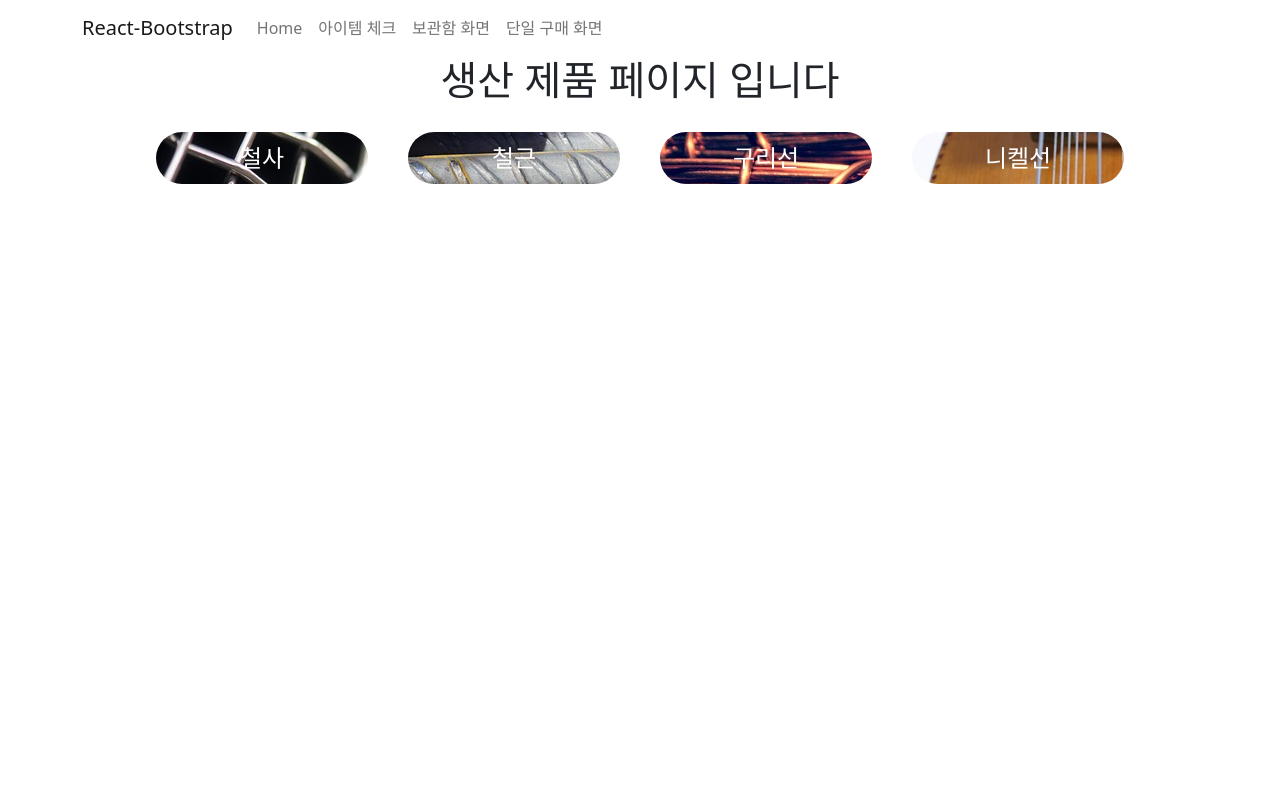
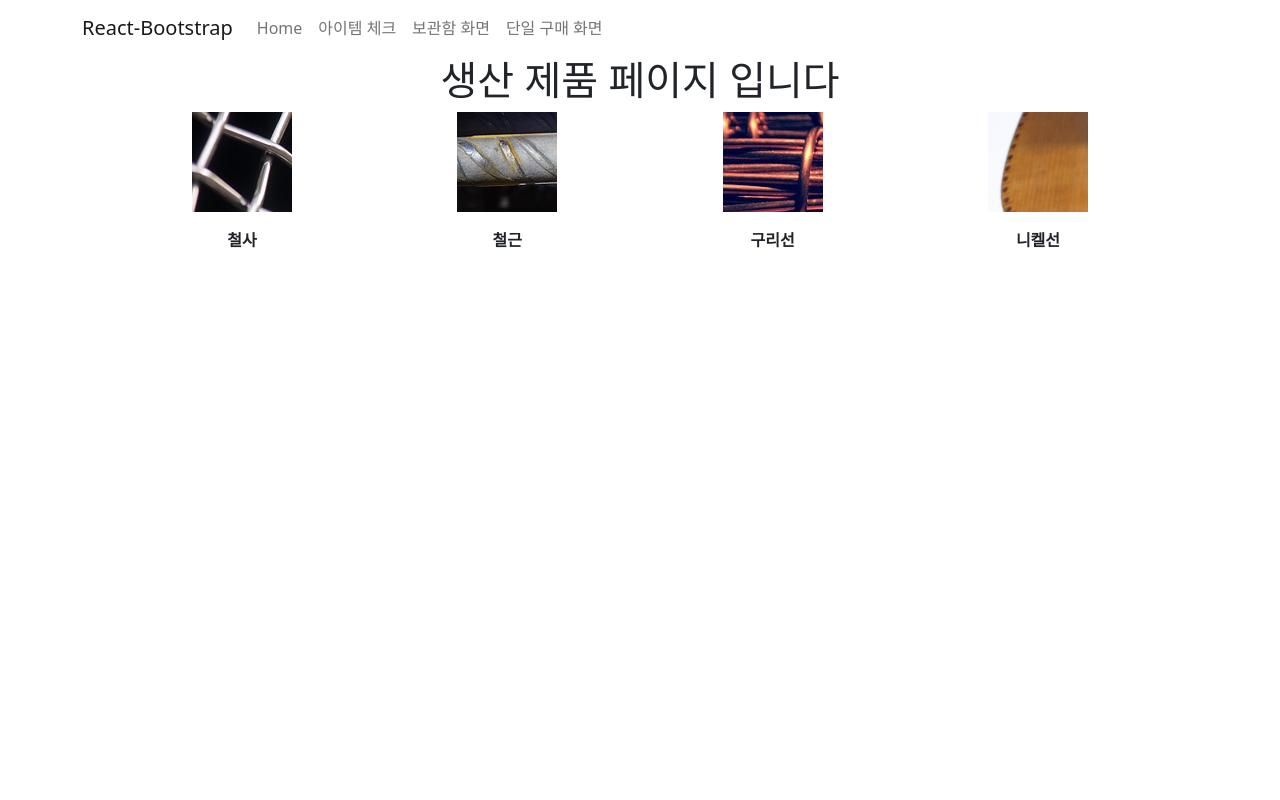
Before and after one commit to KIMPPT/redesignpage, a React (Create React App) app in the folder project-app/: page /itemcheck/product1 in a window 1280 px wide. Shown: the top 800 px of the page. Built offline with nearby package versions, Linux system fonts and the light colour scheme; a web font is replaced by a local one.

Commit message:
07291838

```diff
--- a/project-app/src/CSS/detail.css
+++ b/project-app/src/CSS/detail.css
@@ -2,6 +2,9 @@ li {
     text-align: left
 }
 
+.detail{
+    margin-top:10px;
+}
 .detailimage {
     margin-top: 20px;
 }
--- a/project-app/src/CSS/main.css
+++ b/project-app/src/CSS/main.css
@@ -1,7 +1,10 @@
+h1{
+  margin:auto;
+  margin-top:20px;
+}
 .maintable {
-  position: relative;
-  left: 65%;
   margin-top: 40px;
+  width:35vw;
 }
 
 .maintable td {
@@ -10,14 +13,19 @@
 }
 
 .box {
-  position: relative;
+  display:grid;
+grid-template-columns: 60% 40%;
+grid-template-rows: auto;
   margin: auto;
   height: 550px;
   width: 90vw;
   margin-bottom: 20px;
   border-bottom: solid 2px black;
 }
-
+.box1{
+}
+.box2{
+}
 .mainimagelarge {
   position: absolute;
   left: 12%;
@@ -31,7 +39,7 @@
   display: flex;
   justify-content: space-evenly;
   width: 500px;
-  bottom: 15%;
+  top:43%;
   left: 5%;
   height: 100px;
 }
@@ -48,11 +56,7 @@
 
 
 .buy {
-  position: absolute;
   width: 300px;
-
-  left: 65%;
-  bottom: 15%;
 }
 
 .enought {
@@ -98,12 +102,10 @@ button:hover {
 }
 
 .buttons {
-  position: absolute;
   display: flex;
   justify-content: space-evenly;
-  width: 70vw;
-  left: 10vw;
-  bottom: 1%;
+  width: 90vw;
+  margin:auto;
 }
 
 .moreinfor {
--- a/project-app/src/CSS/mainpage.css
+++ b/project-app/src/CSS/mainpage.css
@@ -1,23 +1,12 @@
 .product {
-    border: none;
-    border-radius: 50px;
-    font-size: 1.5rem;
-    margin: 20px 20px;
-    color: white;
-    width: 200px;
-    height: 50px;
+    width:100px;
+    height:100px;
     box-sizing: content-box;
 }
 
 .first {
     background-image: url('../../public/image/small1.jpg');
-}
 
-.product:hover {
-    background-color: beige;
-    font-size: 2rem;
-    transition: font-size 0.5s;
-    background-position: cover;
 }
 
 .mainPage {
@@ -26,19 +15,23 @@
 
 .productList {
     display: flex;
-    justify-content: center;
+    justify-content: space-between;
+    width:70%;
+    margin:auto;
 }
 
 .second {
-    background-image: url('../../public/image/rebar.jpg')
+    background-image: url('../../public/image/rebar.jpg');
+
 }
 
 .third {
-    background-image: url('../../public/image/copper.jpg')
+    background-image: url('../../public/image/copper.jpg');
+
 }
 
 .fourth {
-    background-image: url('../../public/image/nickel2.jpg')
+    background-image: url('../../public/image/nickel2.jpg');
 }
 .infor{
     box-shadow: 10px 5px 5px rgba(0,0,0,0.3);
@@ -56,3 +49,6 @@ a{
     font-size: 1.2rem;
     border-radius: 25px;
 }
+.productList p{
+    font-weight:bold
+}
--- a/project-app/src/CSS/others.css
+++ b/project-app/src/CSS/others.css
@@ -1,5 +1,6 @@
 .otherflex
 {
+    margin:auto;
     display:flex;
     width:90vw;
     justify-content: space-evenly;
@@ -17,6 +18,7 @@ a{
 }
 .otherbuttons{
     margin-top:30px;
+    margin:auto;
     width:90vw;
     display:flex;
     justify-content: space-evenly;
--- a/project-app/src/components/Detail.jsx
+++ b/project-app/src/components/Detail.jsx
@@ -2,7 +2,7 @@ import React from "react";
 import "../CSS/detail.css";
 export default function Detail() {
   return (
-    <div id="2">
+    <div id="2" className="detail">
       <h1>물품 상세 정보</h1>
       <img
         src={process.env.PUBLIC_URL+"/image/detail.png"}
--- a/project-app/src/components/Main.jsx
+++ b/project-app/src/components/Main.jsx
@@ -80,10 +80,14 @@ export default function Main() {
   return (
     <div className="box" ref={topRef}>
       {/*ref로 top 버튼이 돌아올 위치를 잡아줌 */}
+      <div className="box1">
           <img
-        src={process.env.PUBLIC_URL+`${
+            src={
+              process.env.PUBLIC_URL +
+              `${
                 state.picture.find((pic) => Number(pic.id) === imagenumber).url
-        }`}
+              }`
+            }
             //이미지 주소를 작은 이미지를 클릭했을 시 id 값을 받아와
             //Dataprovide의 큰 이미지 주소가 담긴 id와 비교해
             //일치하는 객체 안의 큰 이미지 주소를 불러냄
@@ -92,24 +96,26 @@ export default function Main() {
           />
         <div className="nav">
           <img
-          src={process.env.PUBLIC_URL+"/image/small1.jpg"}
+            src={process.env.PUBLIC_URL + "/image/small1.jpg"}
             alt="작은이미지1입니다"
             className="wrap"
             onClick={(e) => setImagenumber(1)}
           />
           <img
-          src={process.env.PUBLIC_URL+"/image/small2.jpg"}
+            src={process.env.PUBLIC_URL + "/image/small2.jpg"}
             alt="작은이미지2입니다"
             className="wrap"
             onClick={(e) => setImagenumber(2)}
           />
           <img
-          src={process.env.PUBLIC_URL+"/image/small3.png"}
+            src={process.env.PUBLIC_URL + "/image/small3.png"}
             alt="작은이미지3입니다"
             className="wrap"
             onClick={(e) => setImagenumber(3)}
           />
         </div>
+      </div>
+      <div className="box2">
         <table className={"maintable"}>
           <tbody>
             <tr>
@@ -198,6 +204,7 @@ export default function Main() {
             </div>
           )}
         </div>
+      </div>
       <div className="buttons">
         {/*react-scroll를 이용하기 위해 ScrollLink 컴포넌트를 썼다 */}
         <ScrollLink to="1" spy={true} smooth={true}>
@@ -210,9 +217,11 @@ export default function Main() {
           <button className="moreinfor">관련 물품</button>
         </ScrollLink>
       </div>
+      {/*
       <button className="topbutton" onClick={onTopRef}>
         top
       </button>
+      */}
       {/*console.log(window.scrollY)*/}
     </div>
   );
--- a/project-app/src/page/Mainpage.jsx
+++ b/project-app/src/page/Mainpage.jsx
@@ -4,62 +4,86 @@ import { useContext } from "react";
 import DataContext from "../context/DataContext";
 import "../CSS/mainpage.css";
 export default function Mainpage() {
-  const [first,setFirst]=useState(false);
-  const [second,setSecond]=useState(false);
-  const [third,setThird]=useState(false);
-  const [fourth,setFourth]=useState(false);
-  const change1st=()=>{
-    setFirst(!first)
-    setSecond(false)
-    setThird(false)
-    setFourth(false)
-  }
-  const change2nd=()=>{
-    setFirst(false)
-    setSecond(!second)
-    setThird(false)
-    setFourth(false)
-  }
-  const change3rd=()=>{
-    setFirst(false)
-    setSecond(false)
-    setThird(!third)
-    setFourth(false)
-  }
-  const change4th=()=>{
-    setFirst(false)
-    setSecond(false)
-    setThird(false)
-    setFourth(!fourth)
-  }
+  const [first, setFirst] = useState(false);
+  const [second, setSecond] = useState(false);
+  const [third, setThird] = useState(false);
+  const [fourth, setFourth] = useState(false);
+  const change1st = () => {
+    setFirst(!first);
+    setSecond(false);
+    setThird(false);
+    setFourth(false);
+  };
+  const change2nd = () => {
+    setFirst(false);
+    setSecond(!second);
+    setThird(false);
+    setFourth(false);
+  };
+  const change3rd = () => {
+    setFirst(false);
+    setSecond(false);
+    setThird(!third);
+    setFourth(false);
+  };
+  const change4th = () => {
+    setFirst(false);
+    setSecond(false);
+    setThird(false);
+    setFourth(!fourth);
+  };
   return (
     <div className="mainPage">
       <h1>생산 제품 페이지 입니다</h1>
       <div className="productList">
-          <button className="product first"
-          onClick={change1st}>철사</button>
-          <button className="product second"
-          onClick={change2nd}>철근</button>
-          <button className="product third"
-          onClick={change3rd}>구리선</button>
-          <button className="product fourth"
-          onClick={change4th}>니켈선</button>
+        <div onClick={change1st}>
+          <p className="product first"></p>
+          <p>철사</p>
+        </div>
+        <div onClick={change2nd}>
+          <p className="product second"></p>
+          <p>철근</p>
+        </div>
+        <div onClick={change3rd}>
+          <p className="product third"></p>
+          <p>구리선</p>
+        </div>
+        <div onClick={change4th}>
+          <p className="product fourth"></p>
+          <p>니켈선</p>
+        </div>
       </div>
-      <div style={{display:first?"block":"none"}} className="infor">
-        <a className="buttonCss" href="/product1/item1">첫번째 아이템</a>
-        <a className="buttonCss" href="/product1/item2">두번째 아이템</a>
+      <div style={{ display: first ? "block" : "none" }} className="infor">
+        <a className="buttonCss" href="/product1/item1">
+          첫번째 아이템
+        </a>
+        <a className="buttonCss" href="/product1/item2">
+          두번째 아이템
+        </a>
       </div>
-      <div style={{display:second?"block":"none"}} className="infor">
-        <a className="buttonCss" href="?product=002&item=001">세번째 아이템</a>
-        <a className="buttonCss" href="/product1/item2">네번째 아이템</a>
+      <div style={{ display: second ? "block" : "none" }} className="infor">
+        <a className="buttonCss" href="?product=002&item=001">
+          세번째 아이템
+        </a>
+        <a className="buttonCss" href="/product1/item2">
+          네번째 아이템
+        </a>
       </div>
-      <div style={{display:third?"block":"none"}} className="infor">
-        <a className="buttonCss" href="/product1/item1">다섯번째 아이템</a>
-        <a className="buttonCss" href="/product1/item2">여섯번째 아이템</a>
+      <div style={{ display: third ? "block" : "none" }} className="infor">
+        <a className="buttonCss" href="/product1/item1">
+          다섯번째 아이템
+        </a>
+        <a className="buttonCss" href="/product1/item2">
+          여섯번째 아이템
+        </a>
       </div>
-      <div style={{display:fourth?"block":"none"}} className="infor">
-        <a className="buttonCss" href="/product1/item1">일곱번째 아이템</a>
-        <a className="buttonCss" href="/product1/item2">여덟번째 아이템</a>
+      <div style={{ display: fourth ? "block" : "none" }} className="infor">
+        <a className="buttonCss" href="/product1/item1">
+          일곱번째 아이템
+        </a>
+        <a className="buttonCss" href="/product1/item2">
+          여덟번째 아이템
+        </a>
       </div>
     </div>
   );
```
Lines whose indentation alone changed are shown as unchanged.
